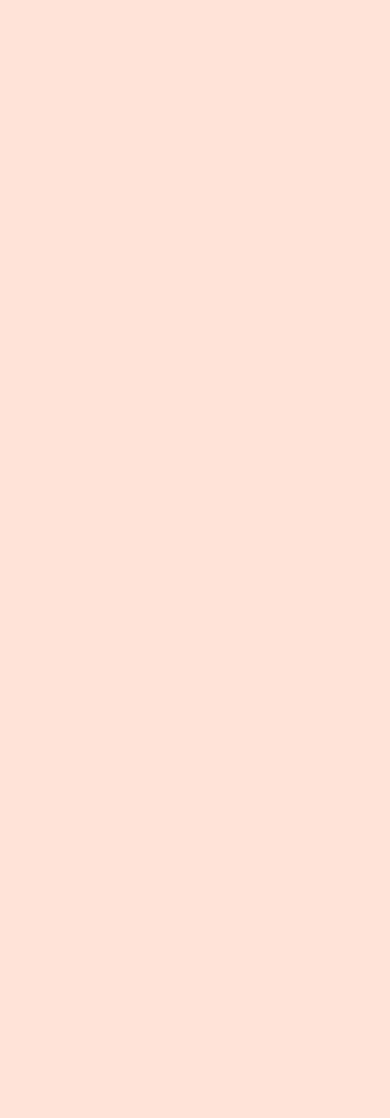
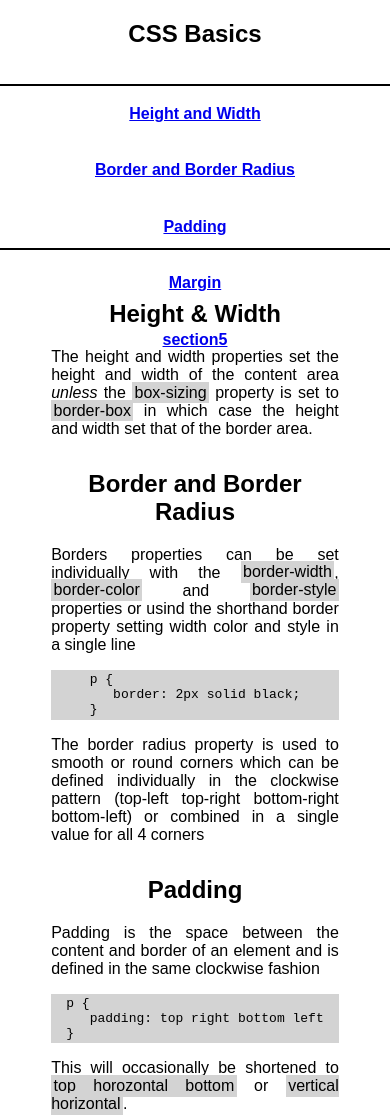
Before and after one commit to PinkieBoi/FreeCodeCampProjects, a plain HTML site: page HTML and CSS/Certification Projects/Technical-Docs-Page/index.html in a window 390 px wide. Shown: the top 1118 px of the page. Before the commit the page ends 844 px from the top, so only its background shows below. Drawn offline with Linux system fonts and the light colour scheme; files that its build step writes are made by us from their sources.

Commit message:
technical doc page

```diff
--- /dev/null
+++ b/HTML and CSS/Certification Projects/Technical-Docs-Page/css/style.css
@@ -0,0 +1,113 @@
+body {
+  font-family: Ubuntu, sans-serif;
+  padding: 0;
+  margin: 0;
+  display: flex;
+}
+
+h1, h2 {
+  width: 100%;
+  text-align: center;
+}
+
+/* Navigation */
+nav {
+  height: 100vh;
+  width: 300px;
+  /* display: inline-block; */
+  position: fixed;
+  margin: 0;
+  padding: 0;
+  box-sizing: border-box;
+  text-align: center;
+  border-right: 0.2rem solid black;
+}
+
+nav ul {
+  list-style-type: none;
+  width: 100%;
+  padding: 0;
+}
+
+nav li {
+  padding: 2em 0;
+  font-weight: bold;
+}
+
+nav li:first-of-type {
+  padding-top: 3rem;
+  border-top: 0.15rem solid black;
+}
+
+/* Main Content */
+main {
+  height: 100vh;
+  margin-left: 300px;
+  /* display: inline-block; */
+  position: absolute;
+  box-sizing: border-box;
+}
+
+.main-section {
+  /* display: block; */
+  height: auto;
+  width: auto;
+  margin: 2rem;
+  padding: 0 1.2rem;
+  text-align: justify;
+}
+
+code {
+  background-color: lightgray;
+  width: auto;
+  display: flex;
+  margin: 0 auto;
+  padding: 0.15rem 0;
+  justify-content: center;
+  /* padding: 0.5rem 0 0.5rem 25%; */
+}
+
+span {
+  background-color: lightgray;
+  padding: 0.15rem;
+}
+
+@media (max-width: 800px) {
+  body {
+    display: block;
+    width: 100%
+  }
+
+  #navbar {
+    width: 100%;
+    border-right: none;
+    border-bottom: 0.15rem solid black;
+    max-height: 250px;
+    display: block;
+    position: absolute;
+    top: 0;
+  }
+
+  nav ul {
+    position: absolute;
+    overflow-y: scroll;
+    list-style-type: circle;
+  }
+
+  #navbar li {
+    padding: 1.2rem;
+  }
+
+  header {
+    display: block;
+  }
+
+  main {
+    position: static;
+    display: block;
+    width: 100%;
+    margin-top: 300px;
+    margin-left: auto;
+    margin-right: auto;
+  }
+}
--- a/HTML and CSS/Certification Projects/Technical-Docs-Page/index.html
+++ b/HTML and CSS/Certification Projects/Technical-Docs-Page/index.html
@@ -1,20 +1,64 @@
 <!DOCTYPE html>
 <html lang="en" dir="ltr">
+
 <head>
   <meta charset="utf-8">
+  <meta name="viewport" content="width=device-width, initial-scale=1.0">
   <link rel="stylesheet" href="css/style.css">
-    <title>Technical Docs Page</title>
+  <title>Technical Docs Project</title>
 </head>
+
 <body>
-    <div class="">
-    </div>
-    <div class="">
-    </div>
-    <div class="">
-    </div>
-    <div class="">
-    </div>
-    <div class="">
-    </div>
+  <nav id="navbar">
+    <header>
+      <h1>CSS Basics</h1>
+    </header>
+    <ul>
+      <li><a class="nav-link" href="#Height_and_Width">Height and Width</a></li>
+      <li><a class="nav-link" href="#Border_and_Border_Raduis">Border and Border Radius</a></li>
+      <li><a class="nav-link" href="#Padding">Padding</a></li>
+      <li><a class="nav-link" href="#Margin">Margin</a></li>
+      <li><a class="nav-link" href="#">section5</a></li>
+    </ul>
+  </nav>
+  <main id="main-doc">
+    <section id="Height_and_Width" class="main-section">
+      <header>
+        <h2>Height & Width</h2>
+      </header>
+      <p>The height and width properties set the height and width of the content area <em>unless</em> the <span>box-sizing</span> property is set to <span>border-box</span> in which case the height and width set that of the border area.</p>
+    </section>
+    <section id="Border_and_Border_Raduis" class="main-section">
+      <header>
+        <h2>Border and Border Radius</h2>
+      </header>
+      <p>Borders properties can be set individually with the <span>border-width</span>, <span>border-color</span> and <span>border-style</span> properties or usind the shorthand border property setting width color and style in a single line</p>
+      <code>p {
+        <br />&nbsp&nbsp&nbspborder: 2px solid black;<br />}
+      </code>
+      <p>The border radius property is used to smooth or round corners which can be defined individually in the clockwise pattern (top-left top-right bottom-right bottom-left) or combined in a single value for all 4 corners</p>
+    </section>
+    <section id="Padding" class="main-section">
+      <header>
+        <h2>Padding</h2>
+      </header>
+      <p>Padding is the space between the content and border of an element and is defined in the same clockwise fashion</p>
+      <code>p {<br>&nbsp&nbsp&nbsppadding: top right bottom left<br />}</code>
+      <p>This will occasionally be shortened to <span>top horozontal bottom</span> or <span>vertical horizontal</span>.</p>
+    </section>
+    <section id="Margin" class="main-section">
+      <header>
+        <h2>Margin</h2>
+      </header>
+      <p>Lorem ipsum dolor sit amet, consectetur adipisicing elit, sed do eiusmod tempor incididunt ut labore et dolore magna aliqua. Ut enim ad minim veniam, quis nostrud exercitation ullamco laboris nisi ut aliquip ex ea commodo consequat. Duis aute irure dolor in reprehenderit in voluptate velit esse cillum dolore eu fugiat nulla pariatur. Excepteur sint occaecat cupidatat non proident, sunt in culpa qui officia deserunt mollit anim id est laborum.</p>
+    </section>
+    <section id="" class="main-section">
+      <header>
+      </header>
+      <p>Lorem ipsum dolor sit amet, consectetur adipisicing elit, sed do eiusmod tempor incididunt ut labore et dolore magna aliqua. Ut enim ad minim veniam, quis nostrud exercitation ullamco laboris nisi ut aliquip ex ea commodo consequat. Duis aute irure dolor in reprehenderit in voluptate velit esse cillum dolore eu fugiat nulla pariatur. Excepteur sint occaecat cupidatat non proident, sunt in culpa qui officia deserunt mollit anim id est laborum.</p>
+      <p>Lorem ipsum dolor sit amet, consectetur adipisicing elit, sed do eiusmod tempor incididunt ut labore et dolore magna aliqua. Ut enim ad minim veniam, quis nostrud exercitation ullamco laboris nisi ut aliquip ex ea commodo consequat. Duis aute irure dolor in reprehenderit in voluptate velit esse cillum dolore eu fugiat nulla pariatur. Excepteur sint occaecat cupidatat non proident, sunt in culpa qui officia deserunt mollit anim id est laborum.</p>
+    </section>
+  </main>
 </body>
+
 </html>
```
Also changed, not shown: HTML and CSS/Certification Projects/Technical-Docs-Page/Brief.txt (added). Lines whose indentation alone changed are shown as unchanged.
